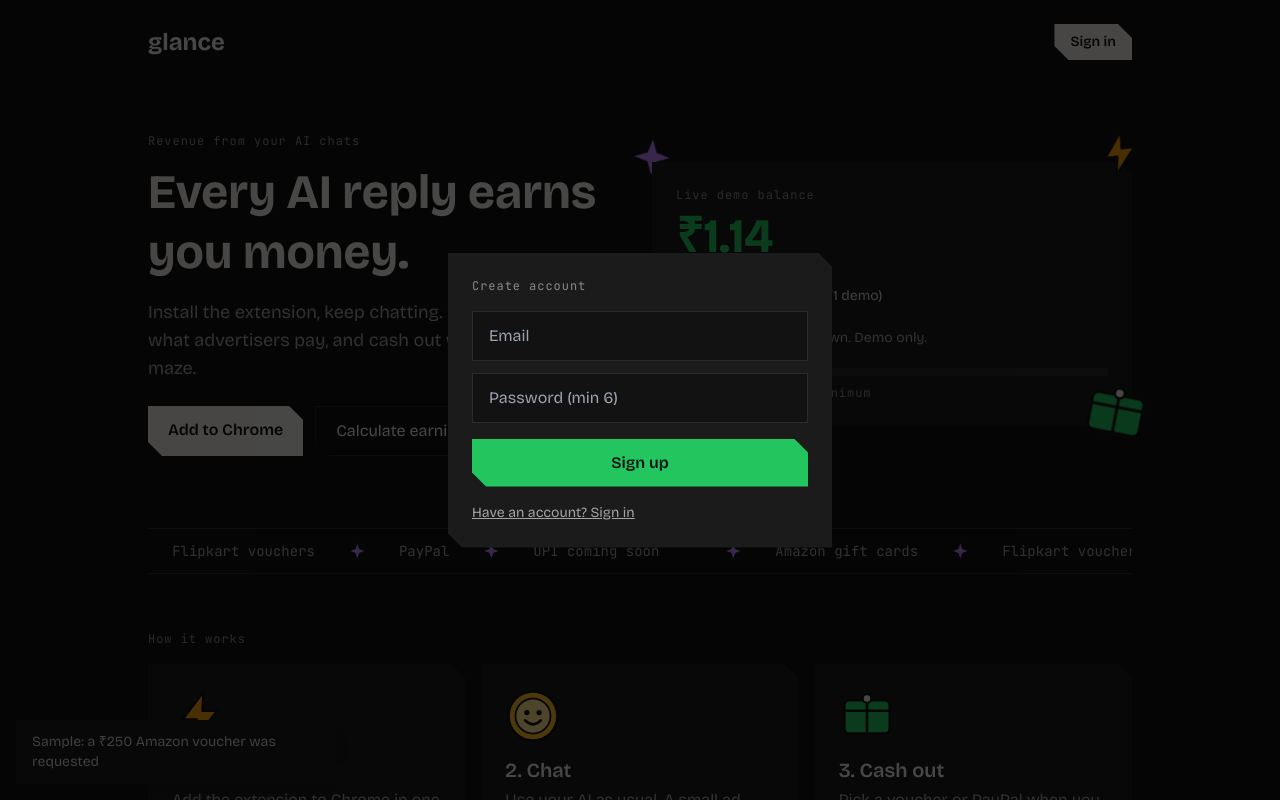
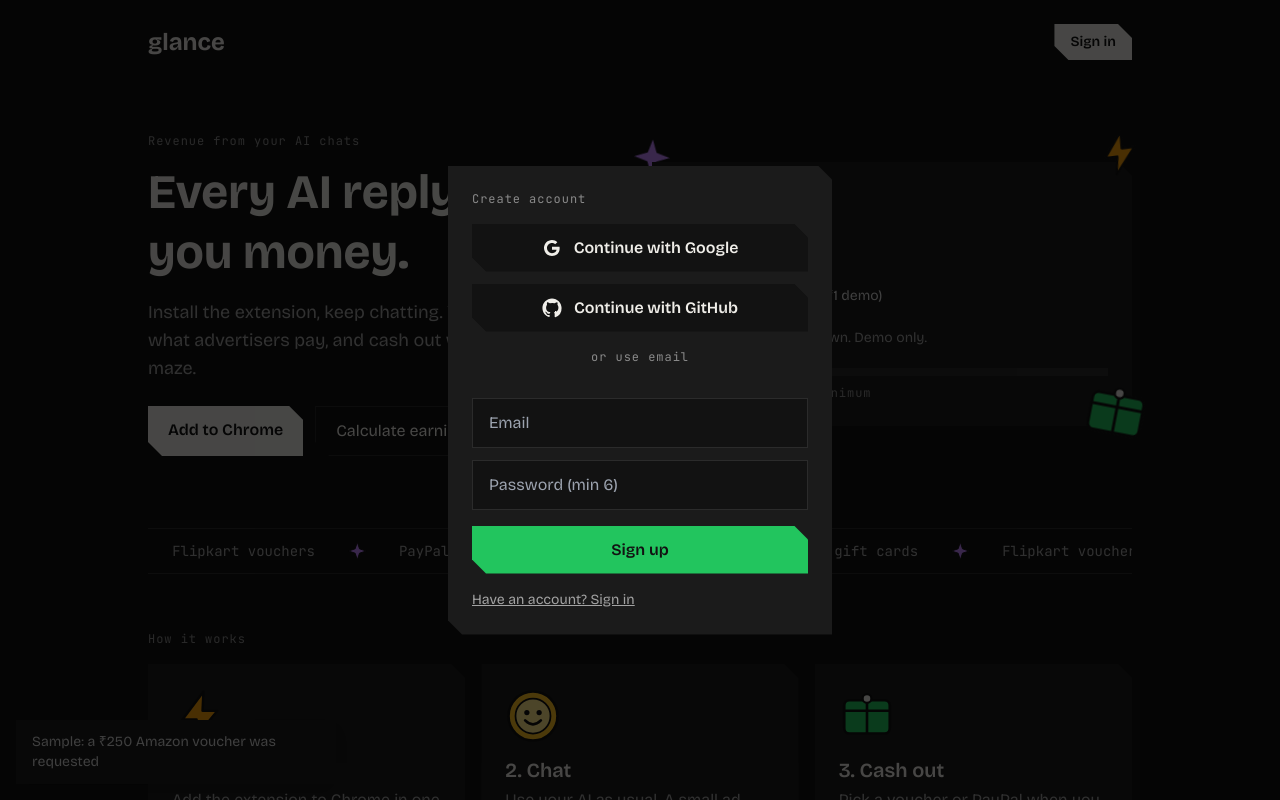
Before and after one commit to krishhk67/Glance, a Next.js app: page / in a window 1280 px wide. Both pictures are taken after a click on the button "Sign in". Shown: the top 800 px of the page. Built offline with nearby package versions, Linux system fonts and the light colour scheme; no server answers.

Commit message:
Add Google and GitHub sign-in

```diff
--- a/app/page.tsx
+++ b/app/page.tsx
@@ -57,7 +57,10 @@ export default function Home() {
     setMsg(signUp ? "Check your email to confirm, then sign in." : "");
     if (!signUp) setAuthOpen(false);
   }
-
+  async function oauth(provider: "google" | "github") {
+    const { error } = await supabase.auth.signInWithOAuth({ provider, options: { redirectTo: window.location.origin } });
+    if (error) setMsg(error.message);
+  }
   async function joinWaitlist() {
     if (!email.includes("@")) return;
     const { error } = await supabase.from("upi_waitlist").insert({ email });
@@ -189,6 +192,15 @@ export default function Home() {
         <div className="fixed inset-0 z-10 grid place-items-center bg-black/70 p-5" onClick={() => setAuthOpen(false)}>
           <div className="cut w-full max-w-sm bg-panel p-6" role="dialog" aria-label="Sign in" onClick={(e) => e.stopPropagation()}>
             <p className="lbl">{signUp ? "Create account" : "Welcome back"}</p>
+            <button onClick={() => oauth("google")} className="cut mt-4 flex w-full items-center justify-center gap-3 bg-ink px-5 py-3 font-semibold hover:bg-line">
+              <svg viewBox="0 0 24 24" className="h-5 w-5 fill-current" aria-hidden="true"><path d="M12 10.2v3.9h5.5c-.2 1.4-1.7 4.1-5.5 4.1-3.3 0-6-2.7-6-6.1s2.7-6.1 6-6.1c1.9 0 3.1.8 3.8 1.5l2.6-2.5C16.8 3.4 14.6 2.4 12 2.4 6.7 2.4 2.4 6.7 2.4 12s4.3 9.6 9.6 9.6c5.5 0 9.2-3.9 9.2-9.4 0-.6-.1-1.1-.2-1.6H12z"/></svg>
+              Continue with Google
+            </button>
+            <button onClick={() => oauth("github")} className="cut mt-3 flex w-full items-center justify-center gap-3 bg-ink px-5 py-3 font-semibold hover:bg-line">
+              <svg viewBox="0 0 24 24" className="h-5 w-5 fill-current" aria-hidden="true"><path d="M12 .5C5.7.5.5 5.7.5 12c0 5.1 3.3 9.4 7.9 10.9.6.1.8-.3.8-.6v-2c-3.2.7-3.9-1.5-3.9-1.5-.5-1.3-1.3-1.7-1.3-1.7-1-.7.1-.7.1-.7 1.2.1 1.8 1.2 1.8 1.2 1 1.8 2.8 1.3 3.5 1 .1-.8.4-1.3.8-1.6-2.6-.3-5.3-1.3-5.3-5.7 0-1.3.5-2.3 1.2-3.1-.1-.3-.5-1.5.1-3.1 0 0 1-.3 3.2 1.2a11 11 0 0 1 5.8 0c2.2-1.5 3.2-1.2 3.2-1.2.6 1.6.2 2.8.1 3.1.8.8 1.2 1.9 1.2 3.1 0 4.4-2.7 5.4-5.3 5.7.4.4.8 1.1.8 2.2v3.3c0 .3.2.7.8.6A11.5 11.5 0 0 0 23.5 12C23.5 5.7 18.3.5 12 .5z"/></svg>
+              Continue with GitHub
+            </button>
+            <p className="lbl my-4 text-center">or use email</p>
             <input value={email} onChange={(e) => setEmail(e.target.value)} type="email" placeholder="Email" className="mt-4 w-full border border-line bg-ink px-4 py-3" />
             <input value={pw} onChange={(e) => setPw(e.target.value)} type="password" placeholder="Password (min 6)" className="mt-3 w-full border border-line bg-ink px-4 py-3" />
             <button onClick={submitAuth} className="cut mt-4 w-full bg-gain px-5 py-3 font-semibold text-ink">{signUp ? "Sign up" : "Sign in"}</button>
```
